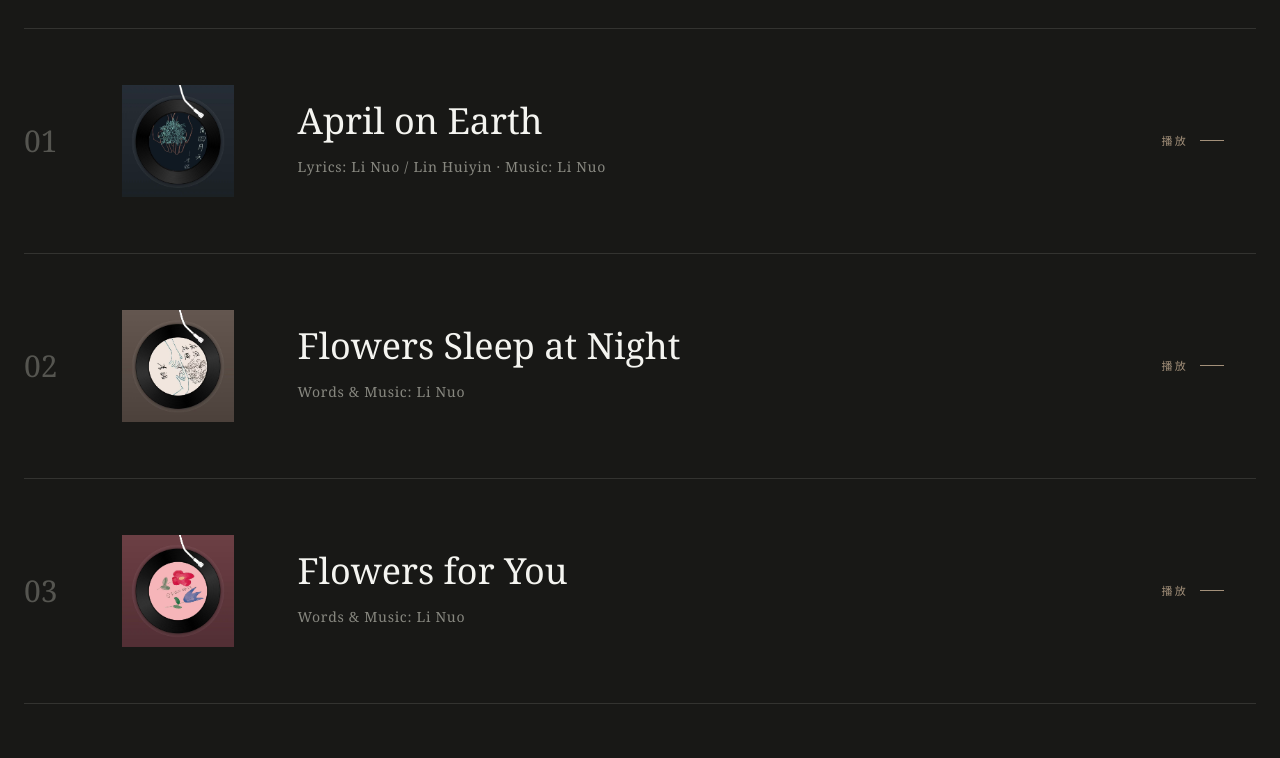
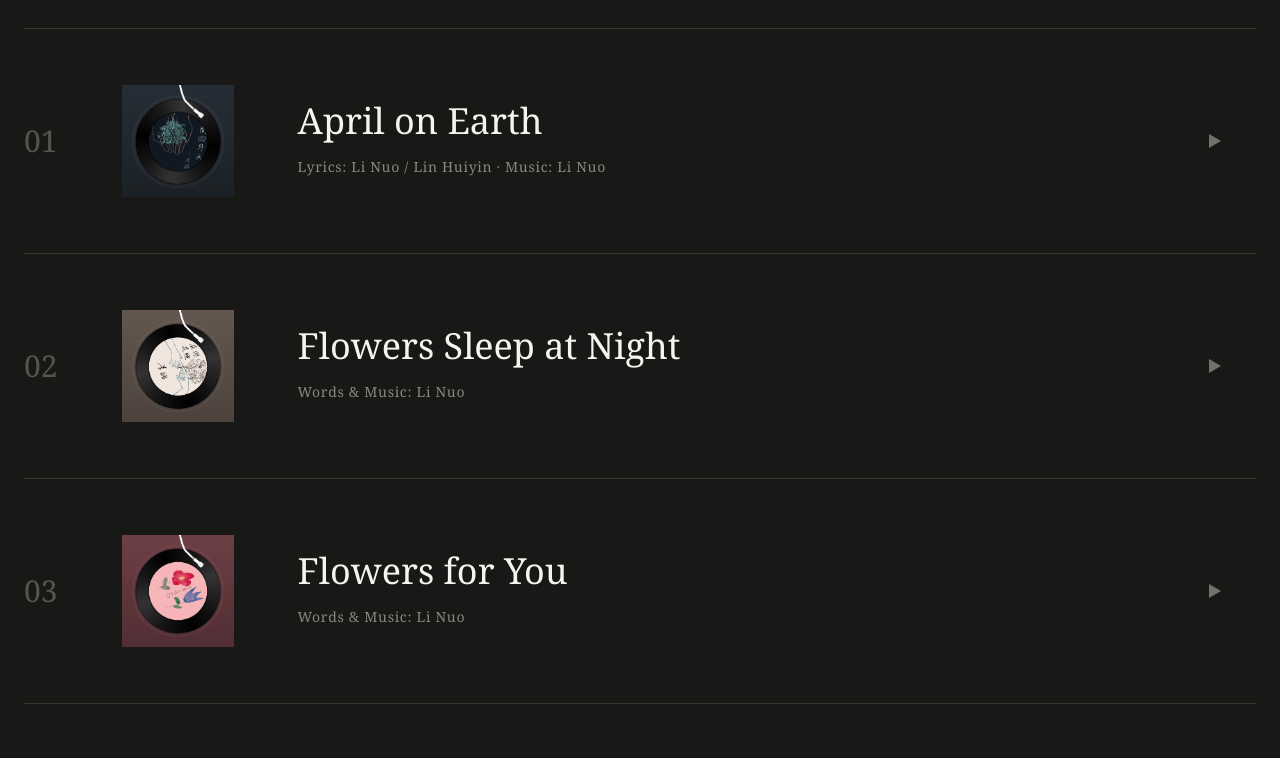
Before and after one commit to KainuoTech-Org/Linuoran-Website, a Next.js app: page / in a window 1280 px wide. Shown: the part 4300-5058 px from the top of the page. Built offline with nearby package versions, Linux system fonts and the light colour scheme; a web font is replaced by a local one.

Commit message:
fix: clean SVG play/pause icons, add allow=autoplay to iframe

```diff
--- a/src/components/MusicSection.tsx
+++ b/src/components/MusicSection.tsx
@@ -52,11 +52,17 @@ export default function MusicSection() {
                       <p className="text-[#888880] mt-3 tracking-wider font-serif text-sm leading-loose">{t(metaKey)}</p>
                     </div>
                   </div>
-                  <div className="mt-6 md:mt-0 flex items-center gap-3 text-[#A3907A] self-end md:self-auto shrink-0">
-                    <span className="text-[11px] font-sans tracking-[0.2em] uppercase transition-all">
-                      {isActive ? "收起" : "播放"}
-                    </span>
-                    <span className={`block w-6 h-px bg-[#A3907A] transition-transform duration-300 ${isActive ? "rotate-90" : ""}`}></span>
+                  <div className="mt-6 md:mt-0 self-end md:self-auto shrink-0">
+                    {isActive ? (
+                      <svg width="20" height="20" viewBox="0 0 20 20" fill="none" className="text-[#F4F4F0] opacity-60">
+                        <rect x="4" y="4" width="4" height="12" fill="currentColor" />
+                        <rect x="12" y="4" width="4" height="12" fill="currentColor" />
+                      </svg>
+                    ) : (
+                      <svg width="20" height="20" viewBox="0 0 20 20" fill="none" className="text-[#F4F4F0] opacity-40 group-hover:opacity-80 transition-opacity">
+                        <polygon points="5,3 17,10 5,17" fill="currentColor" />
+                      </svg>
+                    )}
                   </div>
                 </button>
 
@@ -69,6 +75,7 @@ export default function MusicSection() {
                         frameBorder="no"
                         width="100%"
                         height="86"
+                        allow="autoplay"
                         src={`https://music.163.com/outchain/player?type=2&id=${song.id}&auto=1&height=66`}
                         className="max-w-2xl block"
                       />
```
